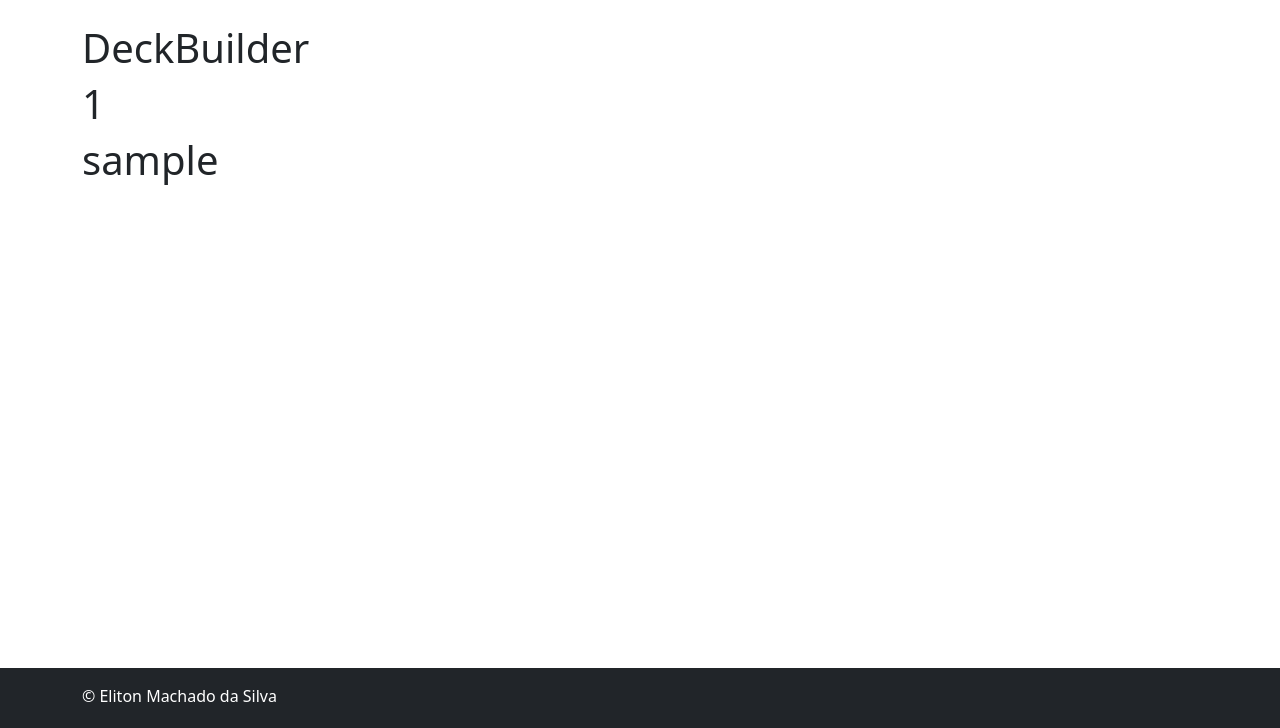
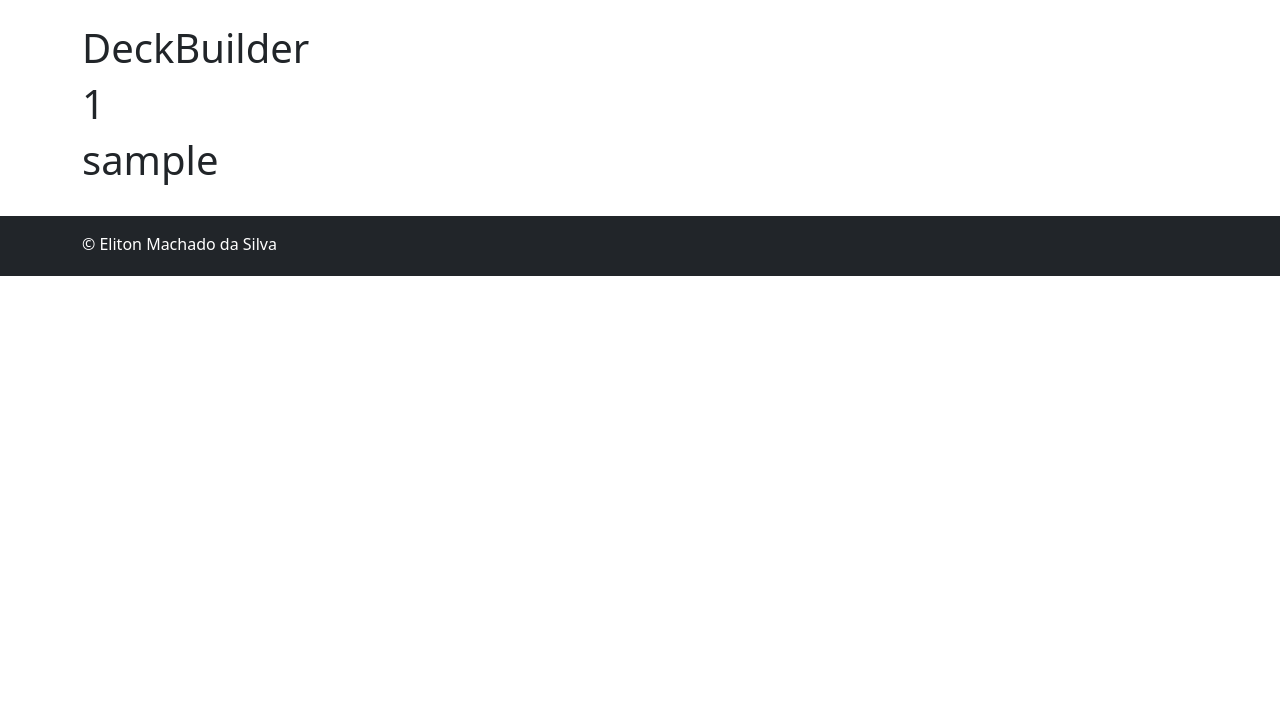
Before and after one commit to EMachad0/YGO-Progression-Web-Back, a Flask app: a page that uses templates/base.html in a window 1280 px wide. Shown: the part 72-800 px from the top of the page. Run offline with Flask 2, Linux system fonts and the light colour scheme; some libraries are stand-ins or nearby versions.

Commit message:
small fix

```diff
--- a/blueprints/collection.py
+++ b/blueprints/collection.py
@@ -21,7 +21,6 @@ def collection(guild, user):
 
     cards = db.make_select(COLLECTION_SELECT, [player['player_cod']])
     cards_json = {c['card_cod']: c for c in cards}
-    print(cards)
     return render_template('collection.html', cards=cards, cards_json=cards_json, guild=guild, user=user)
 
 
--- a/templates/base.html
+++ b/templates/base.html
@@ -24,7 +24,7 @@
             </ul>
 
             <div class="col-md-3 text-end">
-                <a href="/login">
+                <a href="{{ url_for('login.login') }}">
                     <button type="button" class="btn btn-primary">Log Out</button>
                 </a>
             </div>
@@ -33,7 +33,8 @@
 
     {% block content %}{% endblock %}
 
-    <footer class="container-fluid bg-dark fixed-bottom">
+    <br>
+    <footer class="container-fluid bg-dark">
         <div class="container py-3 text-white">
             <p class="mb-1"> &copy; Eliton Machado da Silva</p>
         </div>
```
Also changed, not shown: templates/collection.html (line endings or trailing spaces).
